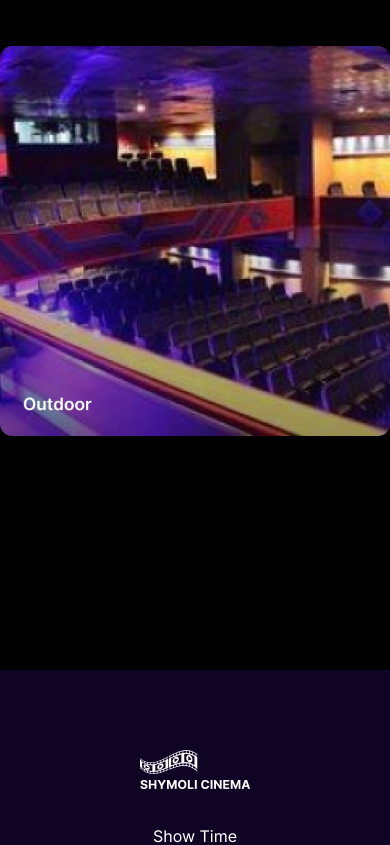
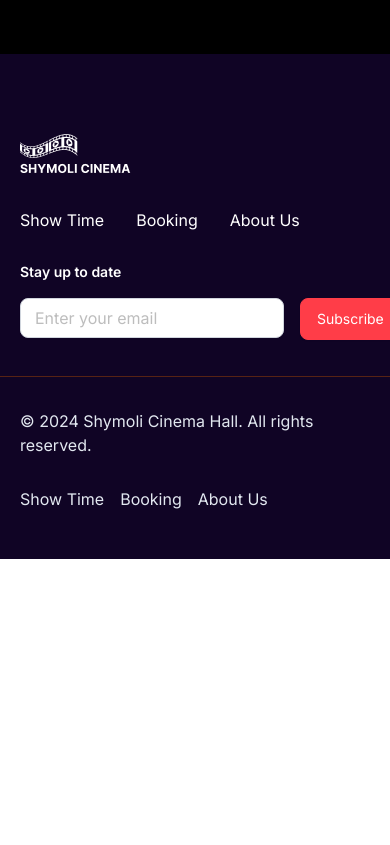
Before and after one commit to MamtazDev/shyamoli-cinema-hall, a React (Vite) app: page /gallary in a window 390 px wide. Shown: the part 1920-2765 px from the top of the page. After the commit the page ends 2479 px from the top, so only its background shows below. Built offline with nearby package versions, Linux system fonts and the light colour scheme.

Commit message:
upcoming show slider added

```diff
--- a/src/Layout/Layout.jsx
+++ b/src/Layout/Layout.jsx
@@ -7,7 +7,7 @@
 
 
     return (
-        <div className="">
+        <div className="overflow-hidden">
 
             {/* <div className="bg-[#1b1b1b]"> */}
             <div className={` ${location.pathname=='/' ? "bg-transparent " :"bg-[#1b1b1b]"} `}>
--- a/src/Page/Home.jsx
+++ b/src/Page/Home.jsx
@@ -13,7 +13,6 @@
             <Banner />
             <NowShowoing />
             <UpComingShow />
-            {/* <CustomSlider /> */}
             <About />
             <Gallary />
             <Connect />
--- a/src/Shared/Footer/Footer.jsx
+++ b/src/Shared/Footer/Footer.jsx
@@ -4,32 +4,31 @@
 export const Footer = () => {
     return (
         <>
-            <div className='bg-[#100425] pt-[80px] pb-[48px] text-white  '>
+            <div className='bg-[#100425] pt-[80px] pb-[48px] text-white '>
                 <div className='max-w-[1280px] w-full mx-auto '>
-                    <div className='flex lg:flex-row flex-col lg:justify-between justify-center mb-[36px]'>
+                    <div className='flex lg:flex-row flex-col lg:justify-between justify-center mb-[36px]  lg:mx-0 mx-[20px]'>
 
-                        <div className='flex flex-col lg:items-start items-center justify-center gap-[32px] '>
+                        <div className='flex flex-col items-start justify-center gap-[32px] '>
                             <img src={logo} alt="logo" />
-                            <ul className='flex gap-[32px] lg:flex-row flex-col text-base '>
+                            <ul className='flex gap-[32px] text-base '>
                                 <li>Show Time</li>
                                 <li>Booking</li>
                                 <li>About Us</li>
                             </ul>
                         </div>
-
-                        <div className='lg:text-start text-center lg:pt-0  pt-[30px]'>
+                        <div className='text-start lg:pt-0  pt-[30px]'>
                             <p className='text-sm font-semibold mb-[16px]'>Stay up to date</p>
 
-                            <div className="flex lg:flex-row flex-col lg:items-start items-center gap-[16px]">
-                                <input type="email" className='bg-white py-[10px] px-[14px] shadow-input rounded-[8px] border border-[#D0D5DD] ' placeholder="Enter your email" name="" id="" />
+                            <div className="flex lg:flex-row items-start gap-[16px]">
 
-                                <button className='text-white max-w-[200px]  px-[16px]  w-full bg-[#FF3D48] border border-[#FF3D48] shadow-button py-[12px] rounded-[8px] '>Subscribe</button>
+                                <input type="email" className='bg-white h-[40px] px-[14px] shadow-input rounded-[8px] border border-[#D0D5DD] ' placeholder="Enter your email" name="" id="" />
+
+                                <button className='text-white max-w-[200px] text-sm   px-[16px]  w-full bg-[#FF3D48] border border-[#FF3D48] shadow-button lg:py-[12px] py-[10px] rounded-[8px] '>Subscribe</button>
                             </div>
                         </div>
-
                     </div>
                     <div className='h-[1px] bg-[#572314] mb-[32px]'></div>
-                    <div className='flex lg:justify-between   justify-center lg:items-start items-center lg:flex-row flex-col  text-[#E2E8F0] lg:gap-0 gap-[30px]'>
+                    <div className='flex lg:justify-between  lg:mx-0 mx-[20px]   justify-center lg:items-start text-base  lg:flex-row flex-col  text-[#E2E8F0] lg:gap-0 gap-[30px]'>
                         <p className=''>© 2024 Shymoli Cinema Hall. All rights reserved.</p>
                         <ul className='flex gap-[16px] text-base font-normal'>
                             <Link to="#">  <li>Show Time</li></Link>
--- a/src/components/Home/About.jsx
+++ b/src/components/Home/About.jsx
@@ -7,22 +7,21 @@
         <>
             <div className='bg-[#100425]'>
                 <div className='max-w-[1280px] w-full mx-auto '>
-                    <div className="grid grid-cols-12 py-[80px]">
-                        <div className="lg:col-span-6 col-span-12">
-                            <img className='h-[470px]' src={about} alt="" />
+                    <div className="grid grid-cols-12 lg:py-[80px] lg:mx-0 mx-[24px]">
+                        <div className="col-span-12 lg:col-span-6">
+                            <img className='lg:h-[470px]' src={about} alt="" />
                         </div>
                         <div className="lg:col-span-6 col-span-12 p-[32px] lg:leading-[24px] leading-[44px] ">
-                            <h3 className='text-primary  text-[36px] font-bold'>About Shymoli Cinema Hall</h3>
-                            <p className='text-[#E2E8F0] text-base  font-normal mt-[20px] mb-[16px] '>For decades, Shymoli Cinema Hall has been a beacon of cinematic   <br className='lg:flex hidden' />  excellence, enchanting audiences with a rich tapestry of  <br className='lg:flex hidden' />  captivating movies and immersive experiences. Our unwavering  <br className='lg:flex hidden' /> commitment to delivering unparalleled entertainment has solidified  <br className='lg:flex hidden' /> our position as the go-to choice for cinema enthusiasts seeking an <br className='lg:flex hidden' />  extraordinary cinematic journey. Join us in the heart of the city for <br className='lg:flex hidden' />  an experience that transcends the ordinary, where every visit to <br className='lg:flex hidden' />  Shymoli Cinema Hall becomes a cherished memory in the tapestry <br className='lg:flex hidden' />  of your entertainment story.</p>
+                            <h3 className='text-primary  lg:text-[36px] text-[30px] font-bold'>About Shymoli Cinema Hall</h3>
+                            <p className='text-[#E2E8F0] text-base  font-normal mt-[20px] mb-[16px] '>For decades, Shymoli Cinema Hall has been a beacon of cinematic   <br className='hidden lg:flex' />  excellence, enchanting audiences with a rich tapestry of  <br className='hidden lg:flex' />  captivating movies and immersive experiences. Our unwavering  <br className='hidden lg:flex' /> commitment to delivering unparalleled entertainment has solidified  <br className='hidden lg:flex' /> our position as the go-to choice for cinema enthusiasts seeking an <br className='hidden lg:flex' />  extraordinary cinematic journey. Join us in the heart of the city for <br className='hidden lg:flex' />  an experience that transcends the ordinary, where every visit to <br className='hidden lg:flex' />  Shymoli Cinema Hall becomes a cherished memory in the tapestry <br className='hidden lg:flex' />  of your entertainment story.</p>
 
-                            <div className=' text-[#EAB308] text-base font-normal flex flex-col gap-[8px] '>
+                            <div className=' text-[#EAB308] text-base font-normal flex flex-col gap-[8px] lg:mt-0 mt-[30px] '>
                                 <p> -   State-of-the-art Dolby Atmos Surround Sound</p>
                                 <p> -   Spacious and Comfortable Seating</p>
                                 <p> -   In-House Snack Bar with a Variety of Refreshments</p>
                                 <p> -   Ample Parking Space for Moviegoers</p>
                                 <p> -   Convenient Online Booking and Seat Selection</p>
                             </div>
-
                         </div>
                     </div>
 
--- a/src/components/Home/Connect.jsx
+++ b/src/components/Home/Connect.jsx
@@ -9,7 +9,7 @@
         <>
             <div className='connect_page '>
 
-                <div className="flex flex-col items-center justify-center lg:flex-row">
+                <div className="flex flex-col items-center justify-center lg:flex-row lg:mx-0 mx-[24px]">
 
                     <div className='text-white text-base font-medium flex flex-col lg:px-0 px-[20px] gap-[12px] lg:w-[487px] w-full lg:mb-0 mb-[50px] '>
                         <h3 className='text-white text-[36px] font-bold mb-[24px]'>Let’s connect</h3>
--- a/src/components/Home/Gallary.jsx
+++ b/src/components/Home/Gallary.jsx
@@ -7,9 +7,9 @@
 const Gallary = () => {
     return (
         <>
-            <div className='bg-black pb-[80px] pt-[80px]'>
+            <div className='bg-black pb-[80px] pt-[80px] '>
                 <h1 className='text-primary text-[36px] font-bold text-center mb-[24px]'>Our Gallery</h1>
-                <div className='flex lg:flex-row flex-col gap-[32px] justify-center mb-[32px]'>
+                <div className='flex lg:flex-row flex-col gap-[32px] justify-center mb-[32px] lg:mx-0 mx-[24px]'>
                     <div className="hover_img">
                         <img src={g1} alt="gallary" />
                     </div>
@@ -17,7 +17,7 @@
                         <img src={g2} alt="gallary" />
                     </div>
                 </div>
-                <div className='flex lg:flex-row flex-col gap-[32px] justify-center '>
+                <div className='flex lg:flex-row flex-col gap-[32px] justify-center lg:mx-0 mx-[24px]'>
                     <div className="hover_img">
                         <img src={g3} alt="gallary" />
                     </div>
--- a/src/index.css
+++ b/src/index.css
@@ -170,8 +170,12 @@
     .upcomming_show .swiper-button-next {
         top: 76% !important;
         margin-top: 32px;
+    }
+    .hover_img {
+        height: 100% !important;
+        overflow: hidden;
+    }
 
-    }
 
 }
 
```
